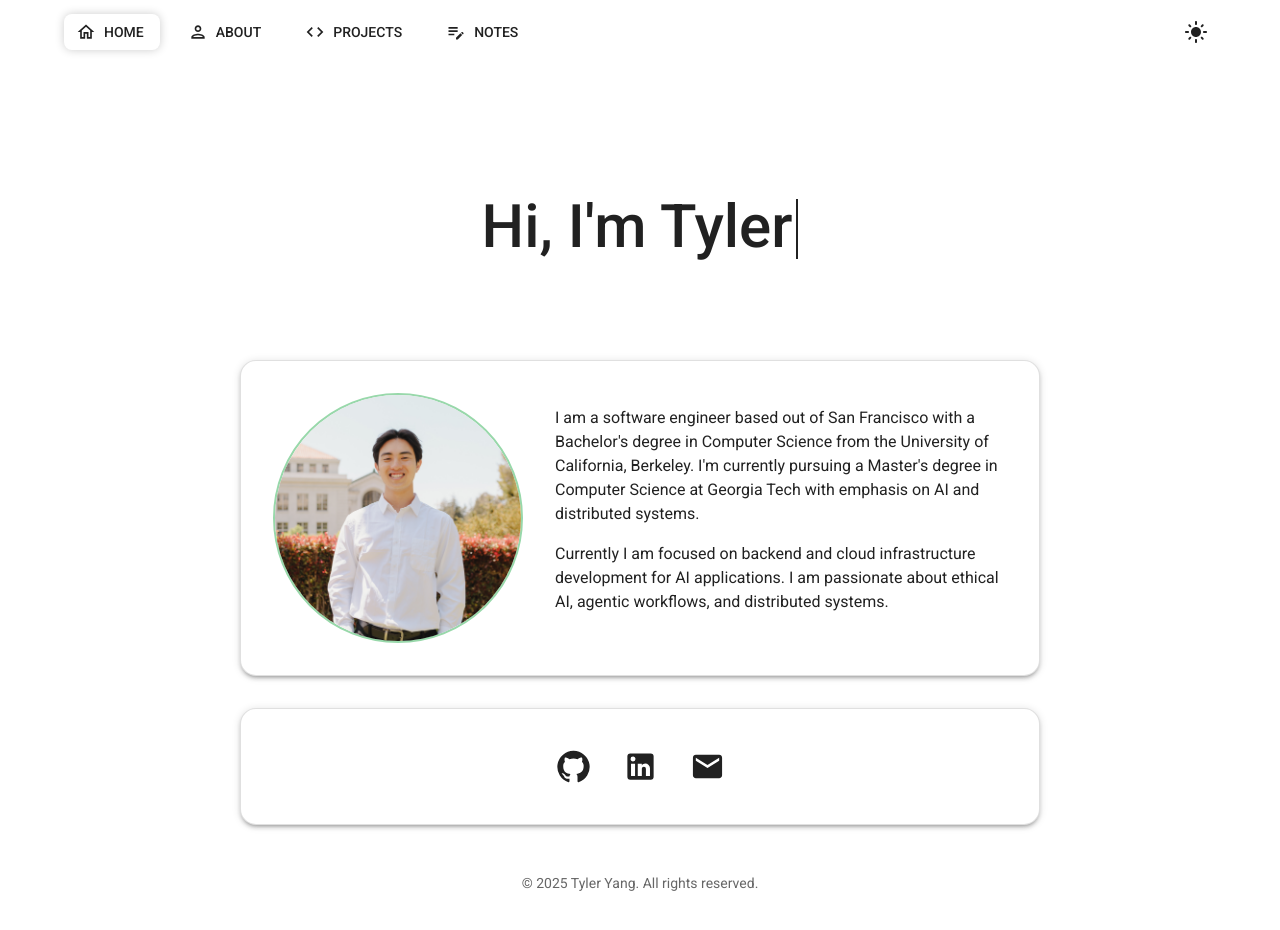
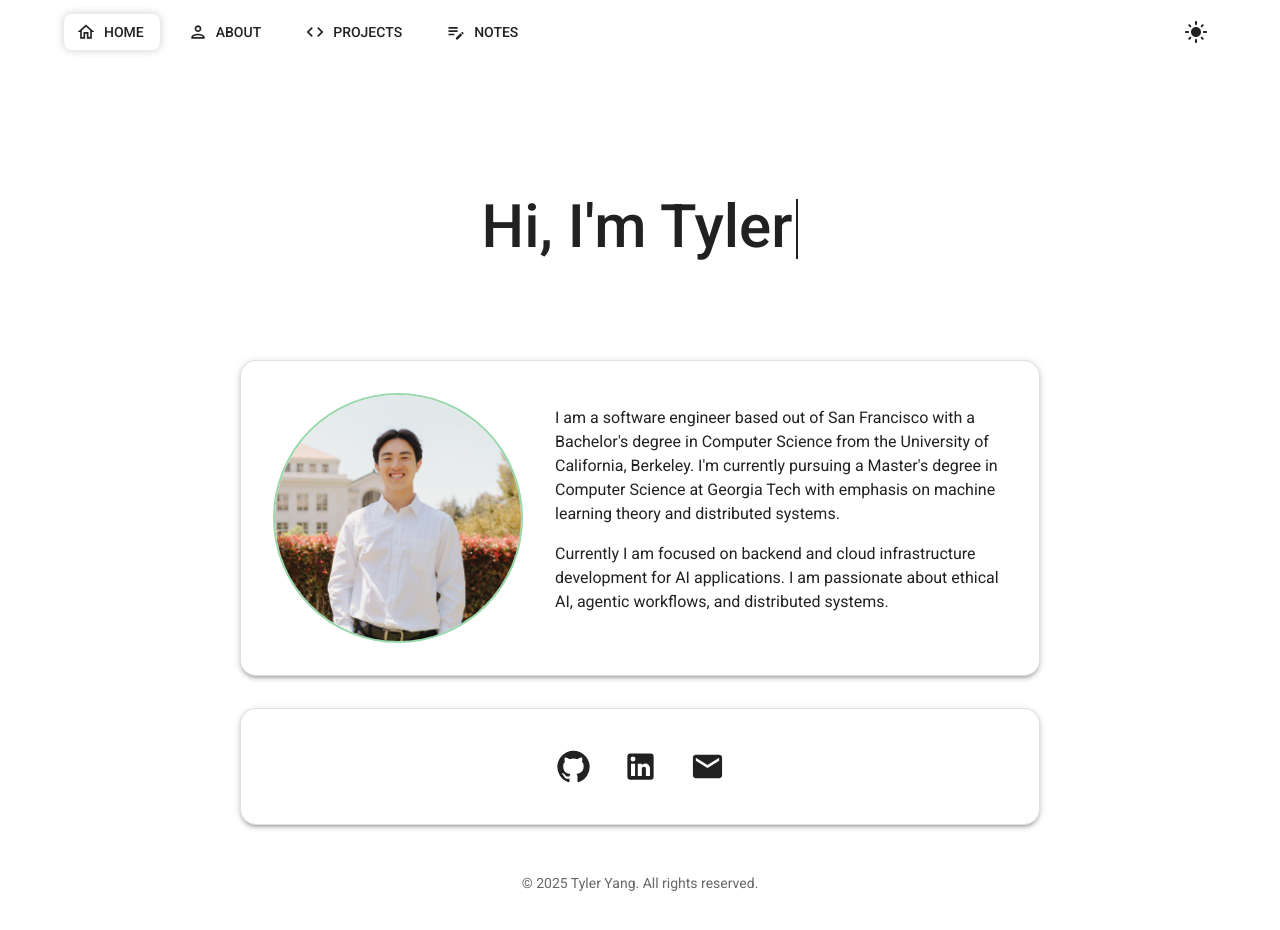
Before and after one commit to tylerhyang/websitev1, a React (Vite) app: page / in a window 1280 px wide. Shown: the top 930 px of the page. Built offline with nearby package versions, Linux system fonts and the light colour scheme.

Commit message:
[fix] unhide new role, update master's concentration

```diff
--- a/src/pages/About.tsx
+++ b/src/pages/About.tsx
@@ -75,15 +75,15 @@ const About: FC = () => {
       company: 'Georgia Institute of Technology',
       companyUrl: 'https://www.gatech.edu',
       title: 'M.S. Computer Science',
-      description: 'Concentration: Computing Systems'
+      description: 'Concentration: Machine Learning'
     },
-    // {
-    //   year: '2025 - Present',
-    //   company: 'Glean',
-    //   companyUrl: 'https://www.glean.com',
-    //   title: 'Software Engineer - Data Foundations',
-    //   description: 'Enterprise search infrastructure'
-    // },
+    {
+      year: '2025 - Present',
+      company: 'Glean',
+      companyUrl: 'https://www.glean.com',
+      title: 'Software Engineer',
+      description: 'Enterprise search infrastructure'
+    },
     {
       year: '2023 - 2025',
       company: 'Cloudera',
--- a/src/pages/Home.tsx
+++ b/src/pages/Home.tsx
@@ -48,7 +48,7 @@ const Home: FC = () => {
             <Box sx={{ flex: 1, textAlign: 'left' }}>
               <Typography variant="body1" paragraph>
                 I am a software engineer based out of San Francisco with a Bachelor's degree in Computer Science from the University of California, Berkeley.
-                I'm currently pursuing a Master's degree in Computer Science at Georgia Tech with emphasis on AI and distributed systems.
+                I'm currently pursuing a Master's degree in Computer Science at Georgia Tech with emphasis on machine learning theory and distributed systems.
               </Typography>
               <Typography variant="body1" paragraph>
                 Currently I am focused on backend and cloud infrastructure development for AI applications.
```
